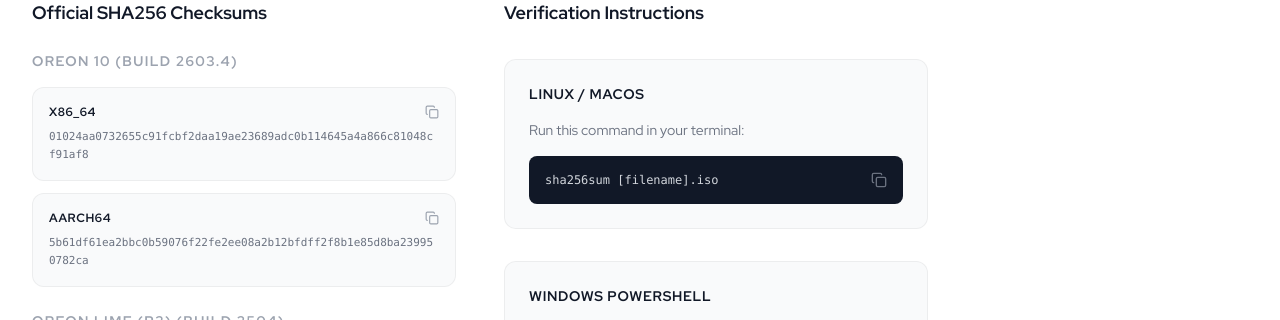
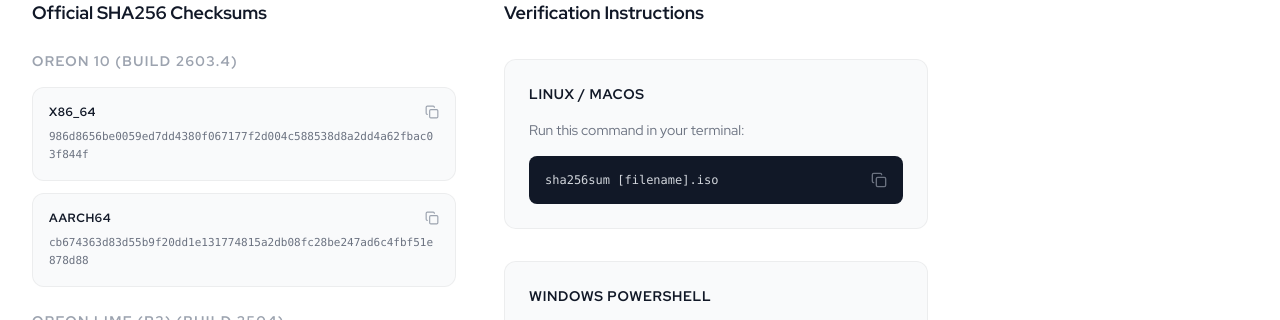
Before and after one commit to oreonhq/website, a Next.js app: page /en_us/oreon/download in a window 1280 px wide. Shown: the part 2220-2540 px from the top of the page. Built offline with nearby package versions, Linux system fonts and the light colour scheme.

Commit message:
2603.4 rerelease

```diff
--- a/app/[locale]/oreon/download/page.tsx
+++ b/app/[locale]/oreon/download/page.tsx
@@ -58,8 +58,8 @@ export default function Download() {
       color: 'text-[#007b56]',
       image: '/oreon10.png',
       architectures: [
-        { label: 'x86_64', noteKey: 'download.intelAmd' as const, hash: '01024aa0732655c91fcbf2daa19ae23689adc0b114645a4a866c81048cf91af8', link: 'https://mirrors.oreonhq.com/Oreon-10-2603.4-x86_64.iso' },
-        { label: 'aarch64', noteKey: 'download.arm64' as const, hash: '5b61df61ea2bbc0b59076f22fe2ee08a2b12bfdff2f8b1e85d8ba239950782ca', link: 'https://mirrors.oreonhq.com/Oreon-10-2603.2-aarch64.iso' },
+        { label: 'x86_64', noteKey: 'download.intelAmd' as const, hash: '986d8656be0059ed7dd4380f067177f2d004c588538d8a2dd4a62fbac03f844f', link: 'https://mirrors.oreonhq.com/Oreon-10-2603.4-x86_64.iso' },
+        { label: 'aarch64', noteKey: 'download.arm64' as const, hash: 'cb674363d83d55b9f20dd1e131774815a2db08fc28be247ad6c4fbf51e878d88', link: 'https://mirrors.oreonhq.com/Oreon-10-2603.4-aarch64.iso' },
       ],
     },
     {
```
